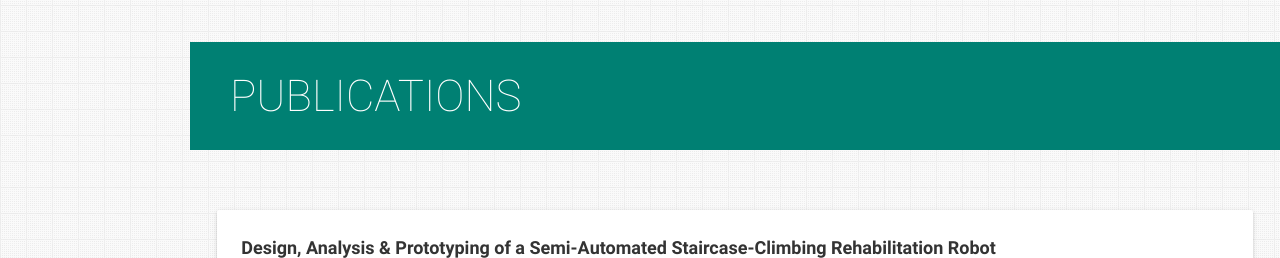
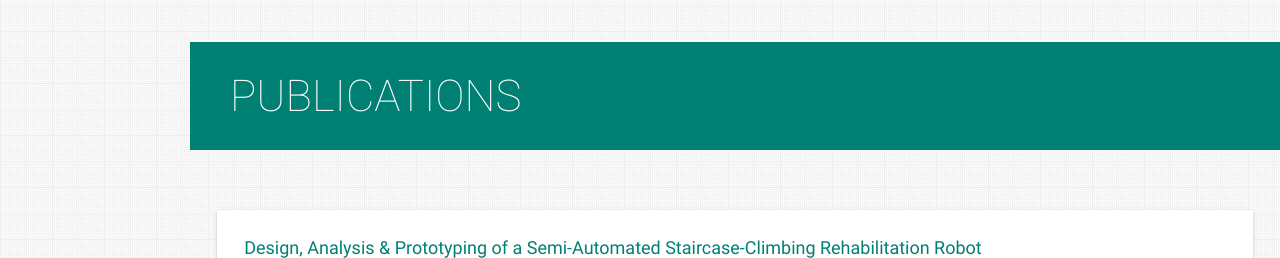
Before and after one commit to miranisaurabh/miranisaurabh.github.io, a plain HTML site: page index.html in a window 1280 px wide. Shown: the part 5559-5817 px from the top of the page. Drawn offline with nearby package versions, Linux system fonts and the light colour scheme.

Commit message:
add publications

```diff
--- a/index.html
+++ b/index.html
@@ -1072,7 +1072,7 @@
         <div class="card">
           <div class="card-content">
             <span>
-              <b>Design, Analysis & Prototyping of a Semi-Automated Staircase-Climbing Rehabilitation Robot</b> <br>
+              <a class="teal-text hoverline" href="https://www.semanticscholar.org/paper/Design%2C-Analysis-%26-Prototyping-of-a-Semi-Automated-Jha-Chaudhary/598a9d235cf7cda72ed83e620133f010a43a0ee8"> Design, Analysis & Prototyping of a Semi-Automated Staircase-Climbing Rehabilitation Robot </a> <br>
               Siddhartha Jha, Himanshu Chaudhary, ... <b> Saurabh Mirani </b> <br>
               <i>Proceedings of the 2018 4th International Conference on Mechatronics and Robotics Engineering</i>
             </span>
```
